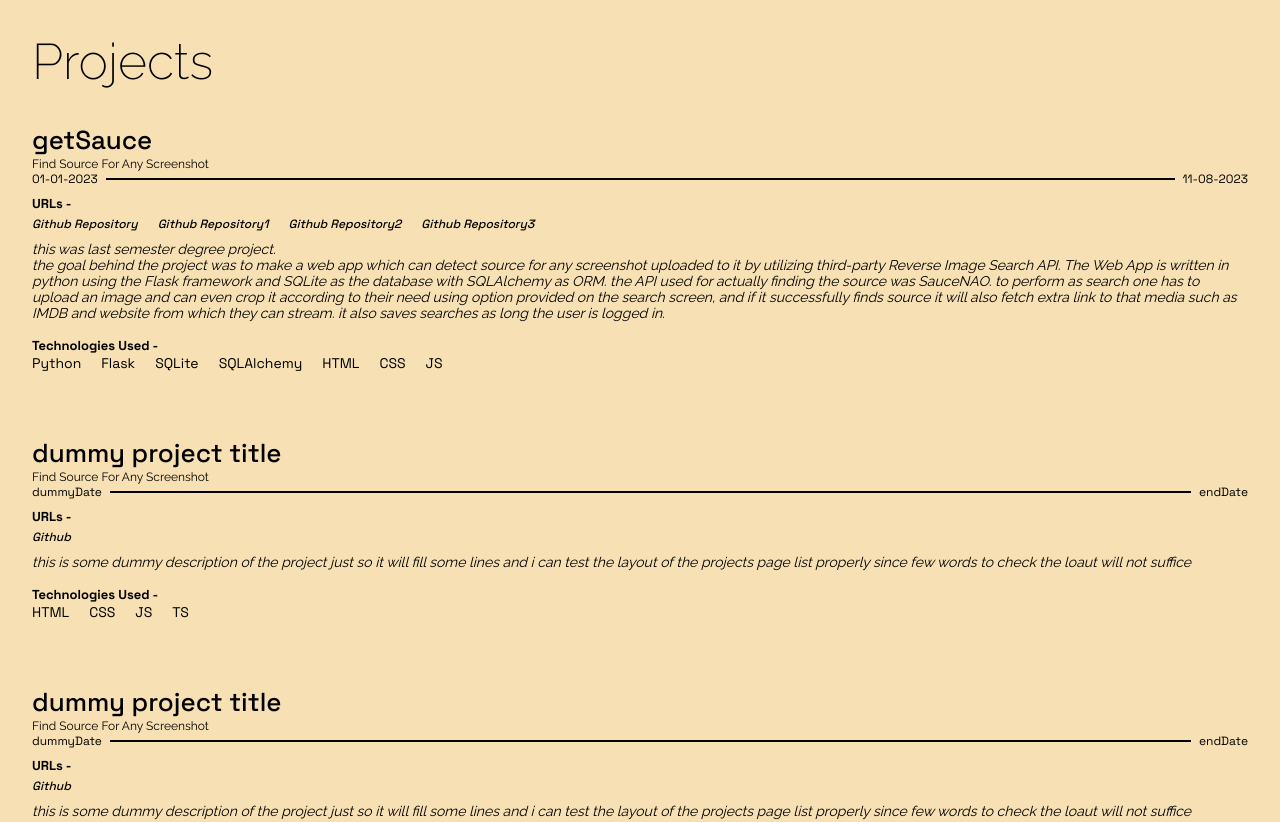
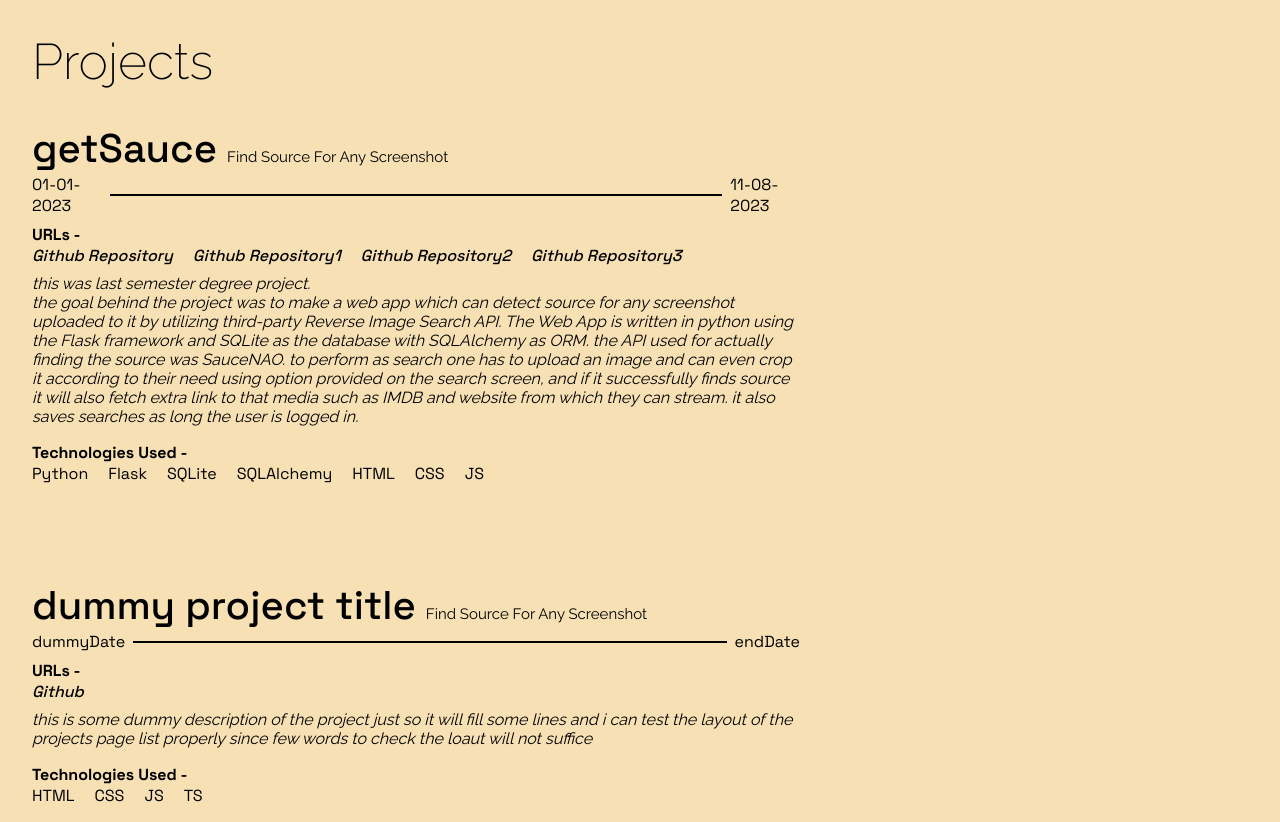
Before and after one commit to 5tupidmuffin/5tupidmuffin.github.io, a Next.js app: page /projects in a window 1280 px wide. Shown: the top 822 px of the page. Built offline with nearby package versions, Linux system fonts and the light colour scheme.

Commit message:
fixed projects page bugs

```diff
--- a/components/projects/index.tsx
+++ b/components/projects/index.tsx
@@ -29,7 +29,7 @@ const ProjectsPageComponent: FC = () => {
   return (
     <main className={styles.projectsPage}>
       <PageHeader pageTitle="Projects" />
-      {projects.length &&
+      {!!projects.length &&
         projects.map((data, idx) => (
           <SingleProject key={idx} projectData={data} />
         ))}
--- a/components/projects/single-project/single-project.module.scss
+++ b/components/projects/single-project/single-project.module.scss
@@ -1,9 +1,11 @@
+@import "../../../styles/variables";
+
 .singleProject {
   max-width: 60%;
   padding: 2rem;
   padding-top: 0;
   margin-bottom: 4rem;
-  @media screen and (min-width: 320px) {
+  @media screen and (max-width: $mobile-resolution) {
     max-width: 100%;
     margin-bottom: 2rem;
   }
@@ -15,7 +17,7 @@
       margin: 0;
       font-size: 40px;
       font-weight: 500;
-      @media screen and (min-width: 320px) {
+      @media screen and (max-width: $mobile-resolution) {
         font-size: 26px;
       }
       .subTitle {
@@ -25,7 +27,7 @@
         font-weight: 400;
         font-size: 15px;
         font-family: "Raleway";
-        @media screen and (min-width: 320px) {
+        @media screen and (max-width: $mobile-resolution) {
           font-size: 12px;
           display: block;
           margin-left: 0;
@@ -37,13 +39,13 @@
       justify-content: center;
       align-items: center;
       margin: 0;
-      @media screen and (min-width: 320px) {
+      @media screen and (max-width: $mobile-resolution) {
         font-size: 12px;
       }
       .startDate {
         padding: 0 0.5rem 0 0;
         margin: 0;
-        @media screen and (min-width: 320px) {
+        @media screen and (max-width: $mobile-resolution) {
           white-space: nowrap;
         }
       }
@@ -51,14 +53,14 @@
         content: "";
         border-top: 2px solid black;
         width: 100%;
-        @media screen and (min-width: 320px) {
+        @media screen and (max-width: $mobile-resolution) {
           width: 100%;
         }
       }
       .endDate {
         padding: 0 0 0 0.5rem;
         margin: 0;
-        @media screen and (min-width: 320px) {
+        @media screen and (max-width: $mobile-resolution) {
           white-space: nowrap;
         }
       }
@@ -69,7 +71,7 @@
     margin: 0.5rem 0;
     .linksHeading {
       margin: 0;
-      @media screen and (min-width: 320px) {
+      @media screen and (max-width: $mobile-resolution) {
         font-size: 13px;
       }
     }
@@ -84,7 +86,7 @@
       &:hover {
         font-weight: 400;
       }
-      @media screen and (min-width: 320px) {
+      @media screen and (max-width: $mobile-resolution) {
         font-size: 12px;
         display: inline-block;
       }
@@ -96,7 +98,7 @@
     font-weight: 400;
     font-family: "Raleway";
     white-space: pre-line;
-    @media screen and (min-width: 320px) {
+    @media screen and (max-width: $mobile-resolution) {
       font-size: 14px;
     }
   }
@@ -106,14 +108,14 @@
 
     .techStackHeading {
       margin: 0;
-      @media screen and (min-width: 320px) {
+      @media screen and (max-width: $mobile-resolution) {
         font-size: 13px;
       }
     }
 
     .techStack {
       display: flex;
-      @media screen and (min-width: 320px) {
+      @media screen and (max-width: $mobile-resolution) {
         font-size: 14px;
         flex-wrap: wrap;
       }
--- a/styles/_variables.scss
+++ b/styles/_variables.scss
@@ -1 +1,2 @@
 $dirtyYellow: #f6e0b4;
+$mobile-resolution: 600px;
--- a/styles/globals.scss
+++ b/styles/globals.scss
@@ -1,5 +1,5 @@
 @import url("https://fonts.googleapis.com/css2?family=Raleway:wght@100;200;300;400&family=Space+Grotesk:wght@300;400;500;700&display=swap");
-@import "variables";
+@import "../styles/variables";
 
 html,
 body {
```
